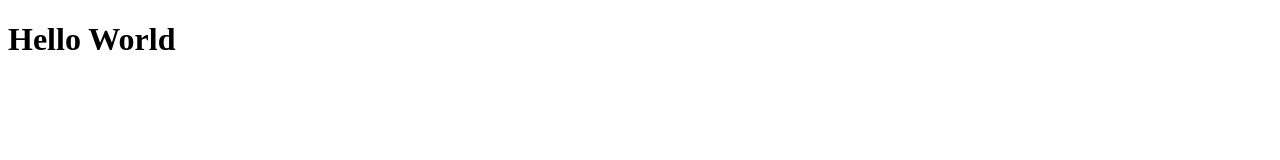
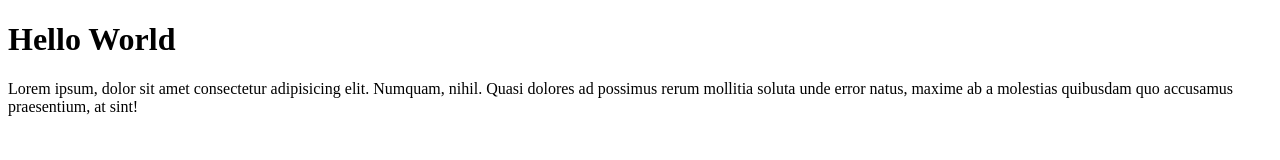
Before and after one commit to JordiMasci/htmlcss-hello3, a plain HTML site: page index.html in a window 1280 px wide. Drawn offline with Linux system fonts and the light colour scheme.

Commit message:
secondo passaggio

```diff
--- a/index.html
+++ b/index.html
@@ -8,5 +8,6 @@
 </head>
 <body>
     <h1>Hello World</h1>
+    <p>Lorem ipsum, dolor sit amet consectetur adipisicing elit. Numquam, nihil. Quasi dolores ad possimus rerum mollitia soluta unde error natus, maxime ab a molestias quibusdam quo accusamus praesentium, at sint!</p>
 </body>
 </html>
```
